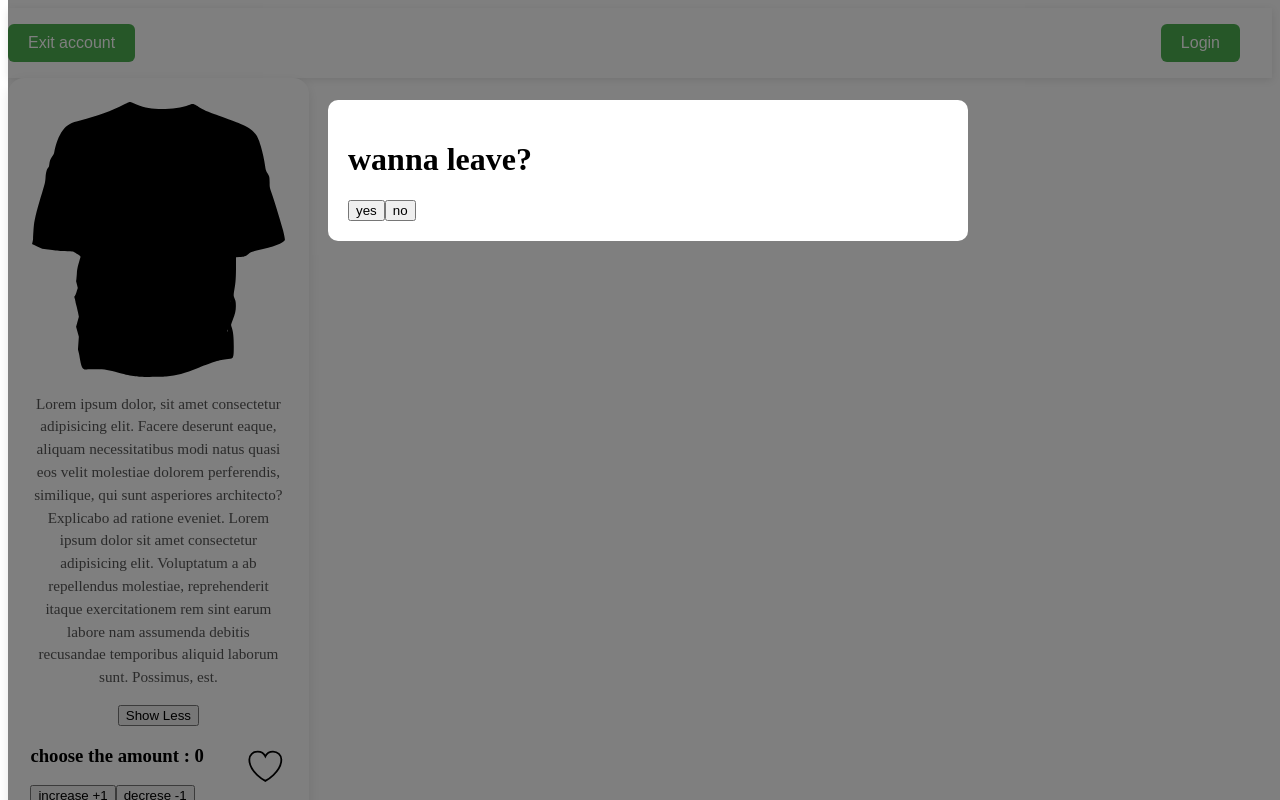
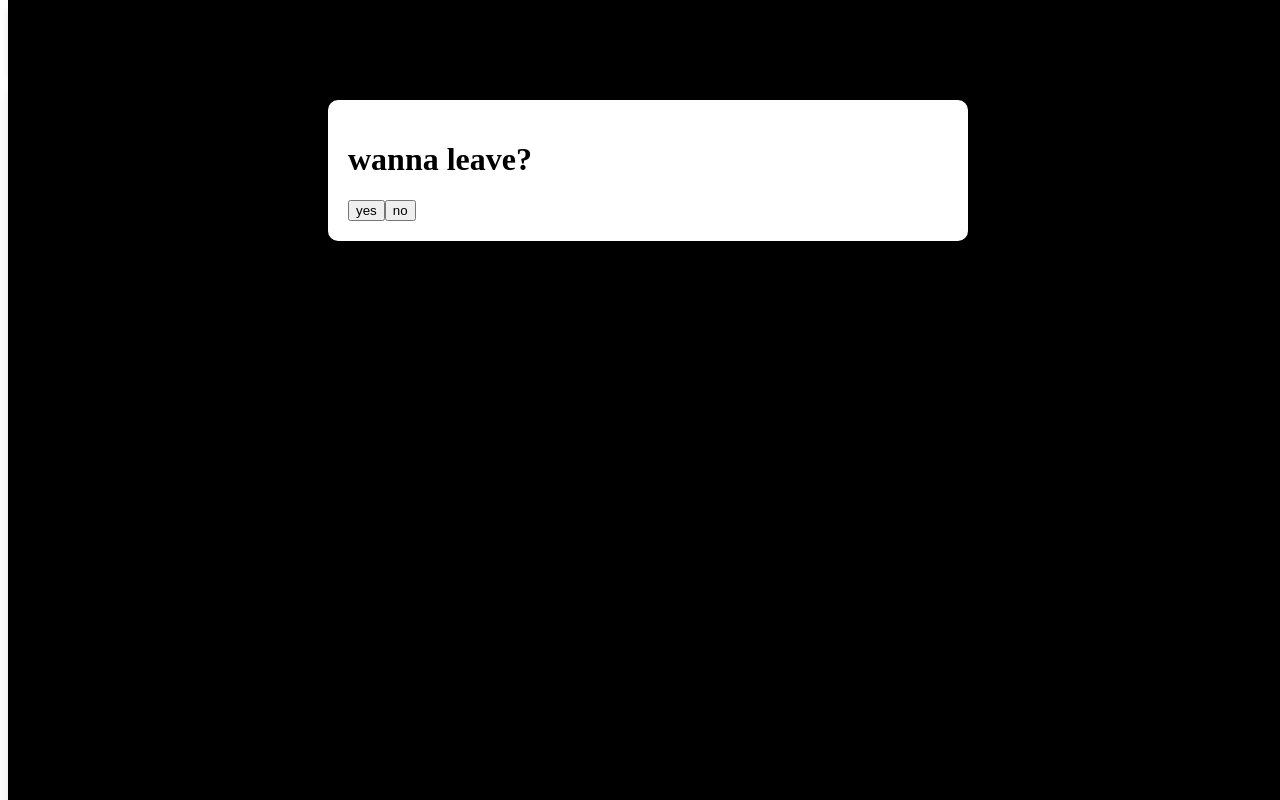
Before and after one commit to MohammadZafariB/MyFirstVueApp, a Vue app: page / in a window 1280 px wide. Both pictures are taken after a click on the button "Exit account". Shown: the top 800 px of the page. Built offline with nearby package versions, Linux system fonts and the light colour scheme.

Commit message:
added a class binded :class theme to just undestand how to change styles using classes and props.
changed my structure and placed my pages into view folder

```diff
--- a/src/components/Modal.vue
+++ b/src/components/Modal.vue
@@ -1,5 +1,5 @@
 <template>
-        <div class="backDrop" @click="toggleModal" v-if="showModal" >
+        <div class="backDrop" @click="toggleModal" v-if="showModal" :class="{dark : theme === 'dark' }" >
             <div class="modal">
                 <h1 class="message">{{props.modalMessage}}</h1>
                 <button @click="toggleModal">yes</button>
@@ -20,7 +20,8 @@ import { ref } from "vue"
         toggleModal
     })
     const props = defineProps({
-        modalMessage:String
+        modalMessage:String,
+        theme:String
     })
     </script>
 
@@ -40,4 +41,7 @@ import { ref } from "vue"
         background: white;
         border-radius:10px;
     }
+    .dark{
+        background: black;
+    }
 </style>
--- a/src/components/Navbar.vue
+++ b/src/components/Navbar.vue
@@ -12,7 +12,7 @@
         </router-link>
 
     </div>
-  <Modal ref="modalRef" modalMessage="wanna leave?"/>
+  <Modal ref="modalRef" modalMessage="wanna leave?" theme="dark" />
   </div>
 </template>
 
--- a/src/router/index.js
+++ b/src/router/index.js
@@ -3,11 +3,11 @@
 import { createRouter, createWebHistory } from 'vue-router'
 
 // Import your pages (components)
-import Home from '@/components/LandingPage.vue'
-import Login from '@/components/LoginPage.vue'
+import LandingPage from '@/views/LandingPage.vue'
+import Login from '@/views/LoginPage.vue'
 
 const routes = [
-  { path: '/', component: Home },
+  { path: '/', component: LandingPage },
   { path: '/login', component: Login },
 ]
 
--- a/src/components/LandingPage.vue
+++ b/src/views/LandingPage.vue
@@ -6,7 +6,7 @@
 </template>
 
 <script setup>
-    import Card from "./Card.vue"
+    import Card from "../components/Card.vue"
       const Products=[
         {
         name:"TShirt", picturePath :"public/shirt.svg" , price: 99, id:1 , isfav:false
```
Also changed, not shown: src/views/LoginPage.vue (renamed from src/components/LoginPage.vue).
